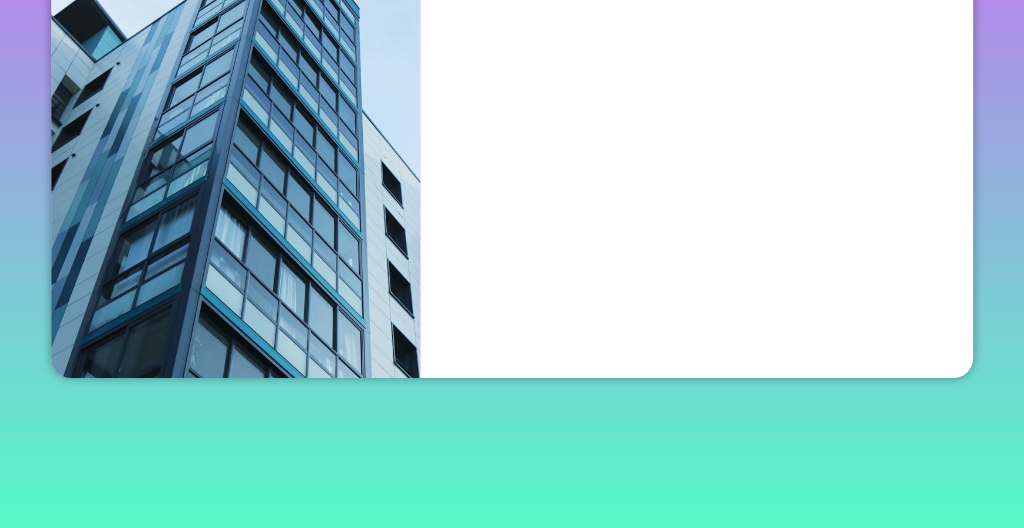
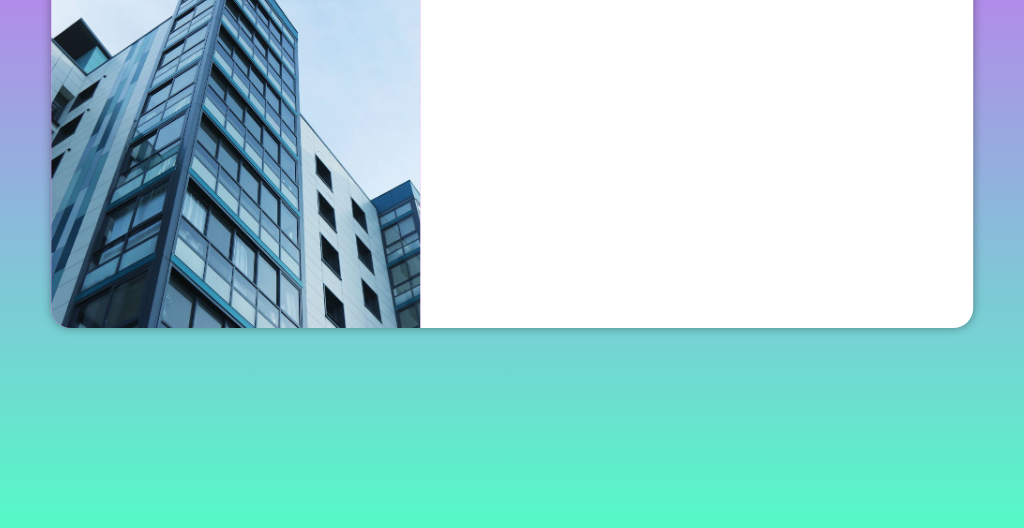
Before and after one commit to Caua-peixinho/projeto-login2.0, a plain HTML site: page index.html in a window 1024 px wide. Shown: the part 272-800 px from the top of the page. Drawn offline with Linux system fonts and the light colour scheme.

Commit message:
fazendo ajuste na altura

```diff
--- a/estilos/media-query.css
+++ b/estilos/media-query.css
@@ -9,7 +9,7 @@ Small Desktop: 769px - 1024px
 Large Desktops: 1025px
 */
 
-@media screen and (min-width: 480px) and (max-width: 992px){
+@media screen and (min-width: 480px) and (max-width: 468px){
     section#login {
         width: 90vw;
         height: 400px;
@@ -27,13 +27,14 @@ Large Desktops: 1025px
     }
 }
 
-@media screen and (min-width: 993px) and (max-width: 1024px) {
+@media screen and (min-width: 769px) and (max-width: 1024px) {
     body {
         background-image: linear-gradient(to top, #55FAC7, #E054FA);
     }
 
     section#login {
         width: 90vw;
+        height: 50vh;
     }
 
     section#login > div#imagem {
```
